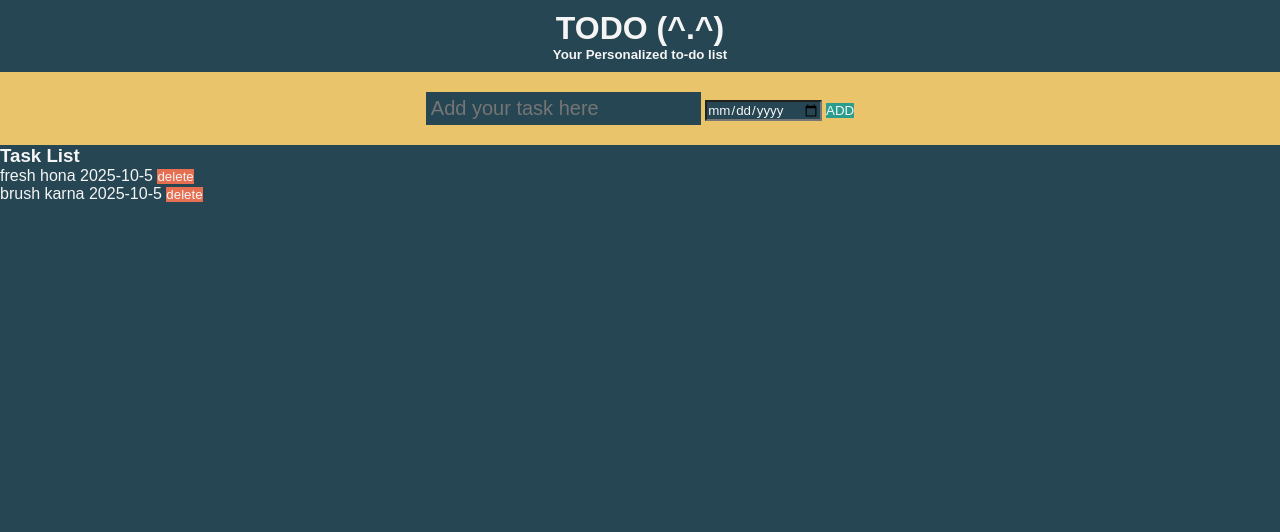
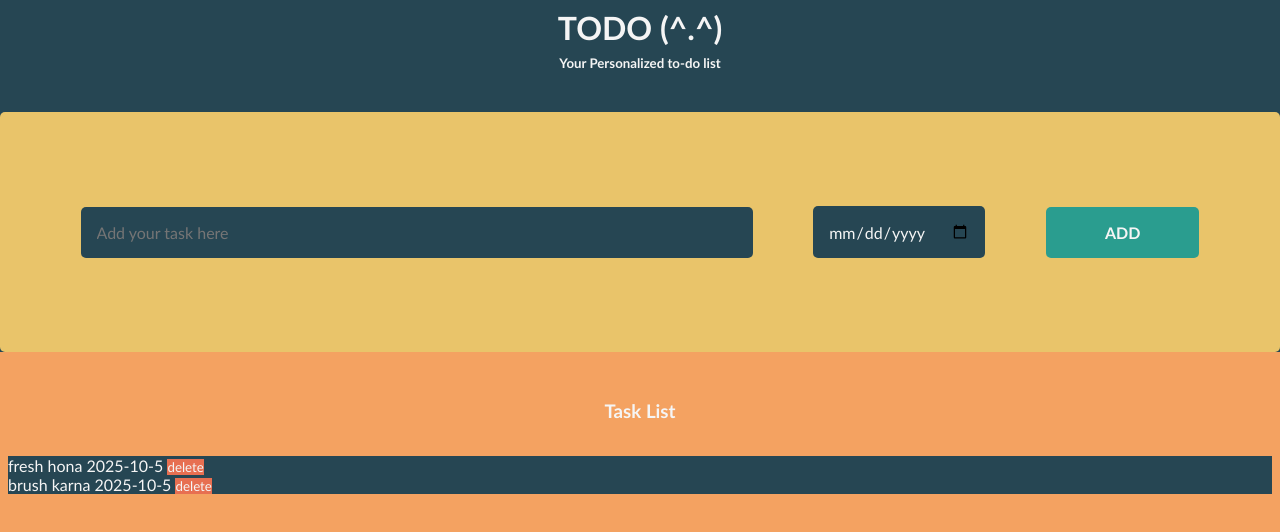
Before and after one commit to azim-cmd/todo-web, a plain HTML site: page index.html in a window 1280 px wide. Drawn offline with Linux system fonts and the light colour scheme.

Commit message:
added style to task input section

```diff
--- a/script.js
+++ b/script.js
@@ -22,7 +22,7 @@ function showingToDoTasks(){
     let todoObject = toDoTasks[index];
     let name = todoObject.name;
     let dueDate = todoObject.dueDate;
-    let todoHtml = `<p>
+    let todoHtml = `<p class="task">
                         ${name} ${dueDate}
                         <button class="delete-task-btn" onclick="btnDeleteTask('${todoObject}')">delete
                         </button>
--- a/stylesheet.css
+++ b/stylesheet.css
@@ -3,35 +3,67 @@
   padding: 0;
   background-color: #264653;
   color: whitesmoke;
-  font-family: Arial, Helvetica, sans-serif;
+  font-family:'Trebuchet MS', 'Lucida Sans Unicode', 'Lucida Grande', 'Lucida Sans', Arial, sans-serif;
 }
 
 header{
-  /* margin: 5px; */
-  padding: 10px;
+  height: 12vh;
+  padding: 1vh;
   text-align: center;
 }
 
+.headline{
+  padding: 1vh;
+}
+
 .task-input-section{
+  height: 25vh;
   padding: 20px;
+  border-radius: 5px;
   background-color: #E9C46A;
-  text-align: center;
+  display: flex;
+  justify-content: space-evenly;
+  align-items: center;
 }
 
 .task-input{
+  width: 50vw;
   border: none;
-  padding: 5px;
+  border-radius: 5px;
+  padding: 2vh;
   color: whitesmoke;
-  font-size: 20px;
+  font-size: 16px;
+}
+
+.task-due-date{
+  border: none;
+  border-radius: 5px;
+  padding: 1.9vh;
+  color: whitesmoke;
+  font-size: 16px;
 }
 
 .task-adding-button{
+  width: 12vw;
   border: none;
+  border-radius: 5px;
+  padding: 2vh;
   background-color: #2A9D8F;
+  font-weight: bold;
+  font-size: 16px;
 }
 
 .task-list-section{
+  height: 100vh;
+  padding: 1vh;
   background-color:#F4A261;
+}
+
+.central-heading{
+  height: 2vh;
+  padding: 5vh;
+  background-color:#F4A261;
+  text-align: center;
 }
 
 .delete-task-btn{
```
